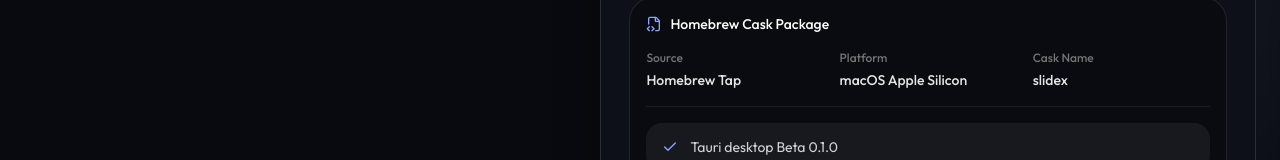
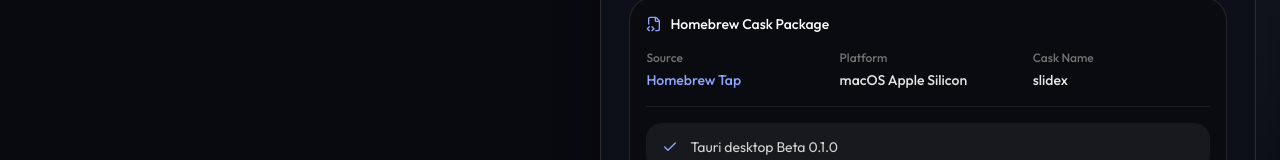
Before and after one commit to roackb2/SlideX, a Next.js app: page /download in a window 1280 px wide. Shown: the part 200-360 px from the top of the page. Built offline with nearby package versions, Linux system fonts and the light colour scheme; no server answers.

Commit message:
docs: add homebrew-slidex link to README and download page

```diff
--- a/app/download/page.tsx
+++ b/app/download/page.tsx
@@ -185,7 +185,20 @@
                   {t.downloadPage.packageCard.fileMeta.map(([label, value]) => (
                     <div key={label}>
                       <p className="text-xs font-medium text-neutral-500">{label}</p>
-                      <p className="mt-1 break-words text-sm font-medium leading-5 text-neutral-200">{value}</p>
+                      <p className="mt-1 break-words text-sm font-medium leading-5 text-neutral-200">
+                        {label === "Source" || label === "來源" ? (
+                          <a
+                            href="https://github.com/zz41354899/homebrew-slidex"
+                            target="_blank"
+                            rel="noopener noreferrer"
+                            className="text-[#8ea5ff] hover:underline"
+                          >
+                            {value}
+                          </a>
+                        ) : (
+                          value
+                        )}
+                      </p>
                     </div>
                   ))}
                 </div>
```
Also changed, not shown: 1 other file (tests, documents, lock files or other folders).
